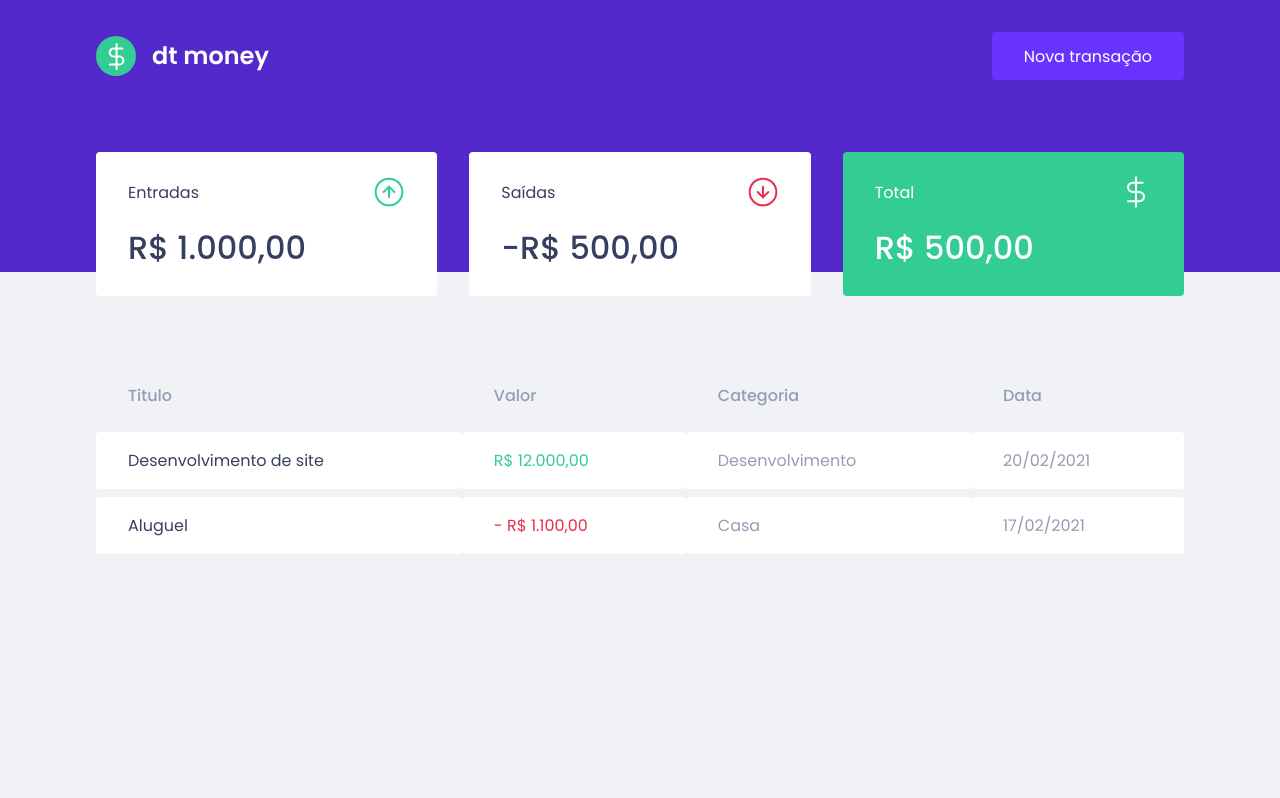
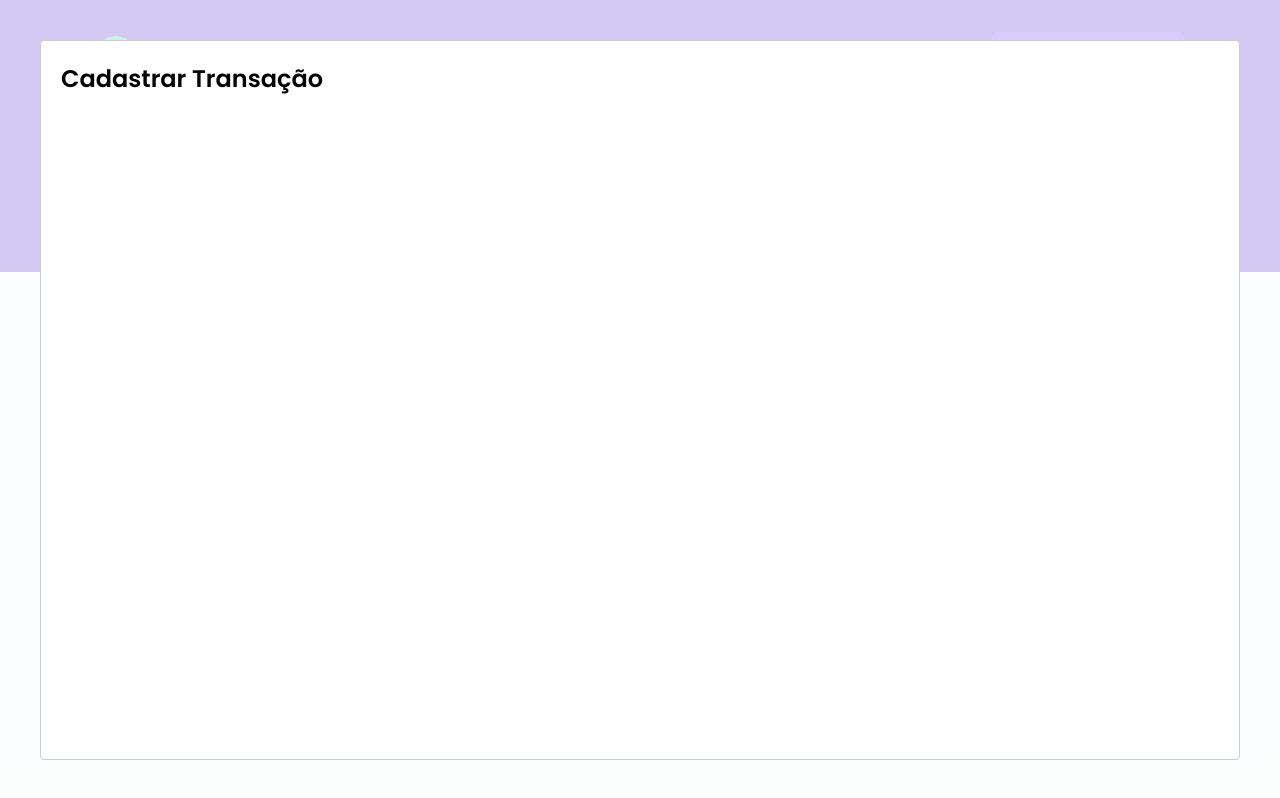
Before and after one commit to myke-oliveira/dtmoney, a React (Create React App) app: page / in a window 1280 px wide. Both pictures are taken after a click on the button "Nova transação". Built offline with nearby package versions, Linux system fonts and the light colour scheme; no server answers; what miragejs would draw is missing.

Commit message:
🚧 PROGRESS: create new transaction modal

```diff
--- a/package.json
+++ b/package.json
@@ -7,6 +7,7 @@
     "miragejs": "^0.1.43",
     "react": "^17.0.2",
     "react-dom": "^17.0.2",
+    "react-modal": "^3.14.4",
     "react-scripts": "5.0.0",
     "styled-components": "^5.3.5",
     "web-vitals": "^2.1.0"
@@ -19,6 +20,7 @@
     "@types/node": "^16.7.13",
     "@types/react": "^17.0.20",
     "@types/react-dom": "^17.0.9",
+    "@types/react-modal": "^3.13.1",
     "@types/styled-components": "^5.1.24",
     "typescript": "^4.4.2"
   },
--- a/src/App.tsx
+++ b/src/App.tsx
@@ -1,12 +1,31 @@
+import Modal from "react-modal";
+
 import { Header } from "./components/Header";
 import { Dashboard } from "./components/Dashboard";
 import { GlobalStyle } from "./styles/global";
+import { useState } from "react";
 
 export function App() {
+  const [isNewTransactionModalOpen, setIsNewTransactionModalOpen] = useState(false);
+
+  function handleOpenNewTransactionModal() {
+    setIsNewTransactionModalOpen(true);
+  }
+
+  function handleCloseNewTransactionModal() {
+    setIsNewTransactionModalOpen(false);
+  }
+
   return (
     <>
-      <Header />
+      <Header onOpenNewTransactionModal={handleOpenNewTransactionModal}/>
       <Dashboard />
+      <Modal
+        isOpen={isNewTransactionModalOpen}
+        onRequestClose={handleCloseNewTransactionModal}
+      >
+        <h2>Cadastrar Transação</h2>
+      </Modal>
       <GlobalStyle />
     </>
   );
--- a/src/components/Header/index.tsx
+++ b/src/components/Header/index.tsx
@@ -1,11 +1,18 @@
 import logoImg from "../../assets/logo.svg";
 import { Container, Content } from "./styles";
 
-export function Header() {
+interface HeaderProps {
+  onOpenNewTransactionModal: () => void;
+}
+
+export function Header({ onOpenNewTransactionModal }: HeaderProps) {
   return <Container>
     <Content>
       <img src={logoImg} alt="dtmoney" />
-      <button type="button">Nova transação</button>
+      <button type="button" onClick={onOpenNewTransactionModal}>
+        Nova transação
+      </button>
+
     </Content>
   </Container>
 }
```
Also changed, not shown: 1 other file (tests, documents, lock files or other folders).
